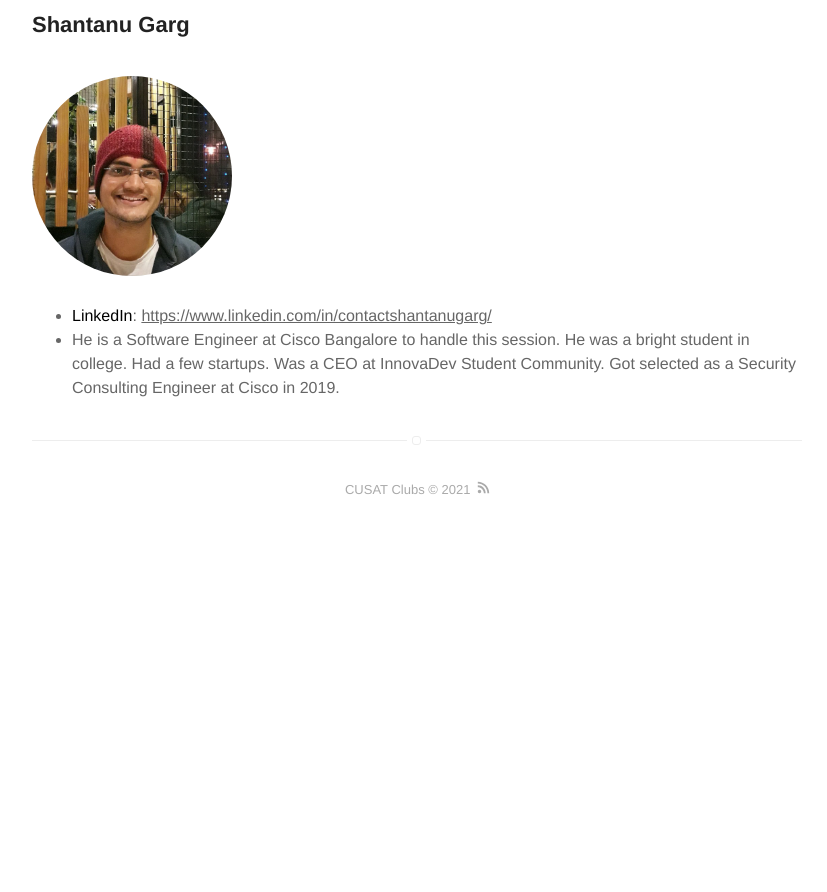
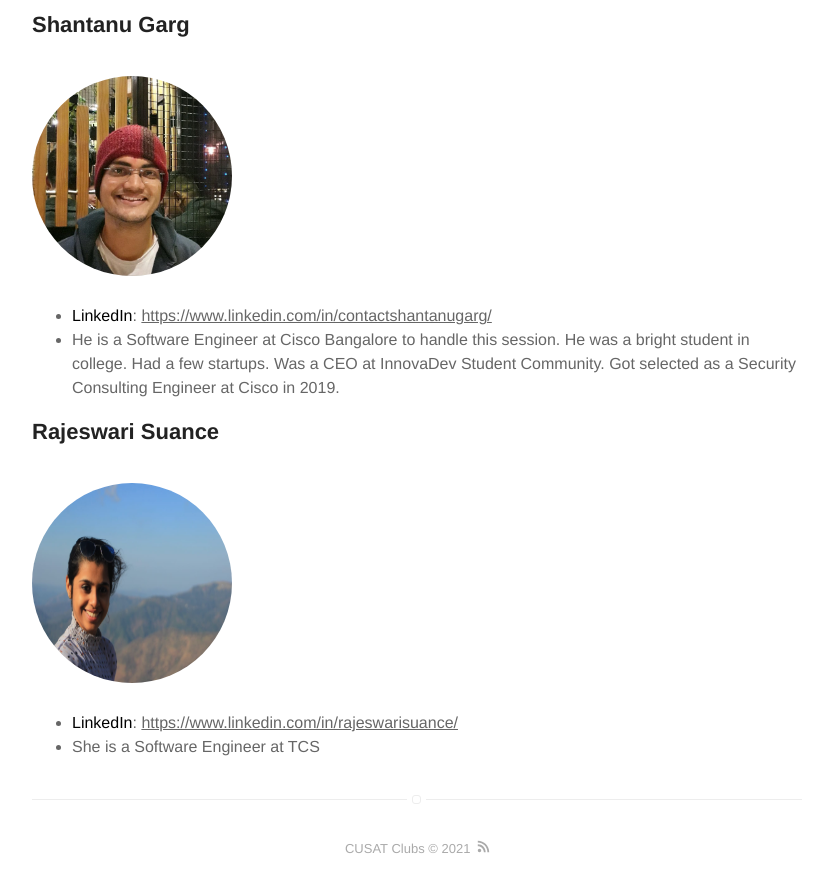
Before and after one commit to cusat-clubs/cusat-clubs.github.io, a Jekyll site: the page built from speakers.md, in a window 1280 px wide and 900 px high, scrolled down 3102 px. Shown: the top 892 px of the window, without its empty margins (223-1050 px from the left). Built offline with Jekyll 4.4.1, drawn with Linux system fonts in a browser that asks for light colours; before the commit the page ends 3643 px from its top, so only the background shows below that.

Commit message:
Updated Speaker of Session 9

```diff
--- a/speakers.md
+++ b/speakers.md
@@ -60,3 +60,10 @@ layout: page
 
 - **LinkedIn**: <a style="color: #666;" href="https://www.linkedin.com/in/contactshantanugarg/" target="_blank">https://www.linkedin.com/in/contactshantanugarg/</a>
 - He is a Software Engineer at Cisco Bangalore to handle this session. He was a bright student in college. Had a few startups. Was a CEO at InnovaDev Student Community. Got selected as a Security Consulting Engineer at Cisco in 2019.
+
+## Rajeswari Suance
+
+<img src="/assets/images/Rajeswari.jpg" width="200" height="200" style="border-radius: 100%; margin-top: 20px;">
+
+- **LinkedIn**: <a style="color: #666;" href="https://www.linkedin.com/in/rajeswarisuance/" target="_blank">https://www.linkedin.com/in/rajeswarisuance/</a>
+- She is a Software Engineer at TCS
```
Also changed, not shown: assets/images/Rajeswari.jpg (added).
